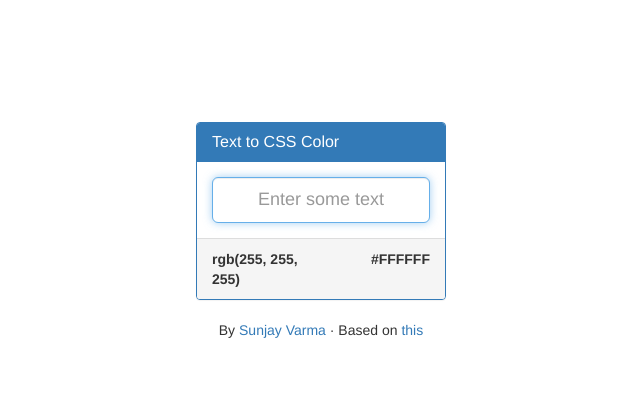
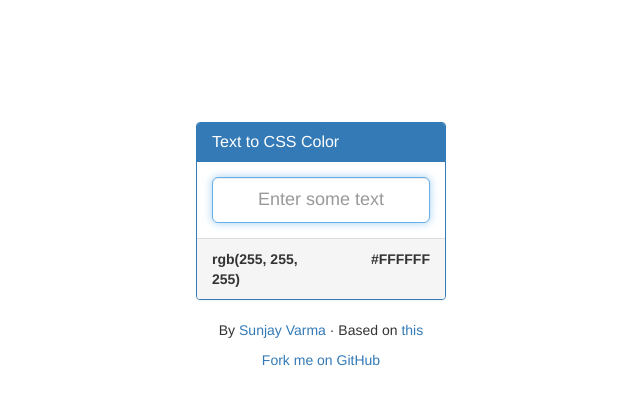
Before and after one commit to sunjay/text-to-color, a plain HTML site: page index.html in a window 1280 px wide. Shown: the whole page, without its empty margins (319-959 px from the left). Drawn offline with nearby package versions, Linux system fonts and the light colour scheme.

Commit message:
Added fork me on github link

```diff
--- a/index.html
+++ b/index.html
@@ -27,6 +27,7 @@
       </div>
     </div>
     <p class="text-center">By <a href="http://www.sunjay.ca">Sunjay Varma</a> &middot; Based on <a href="http://randomstringtocsscolor.com/" target="_blank">this</a></p>
+    <p class="text-center"><a href="https://github.com/sunjay/text-to-color">Fork me on GitHub</a></p>
   </div>
 
   <script type="text/javascript" src="https://code.jquery.com/jquery-2.1.4.min.js"></script>
```
